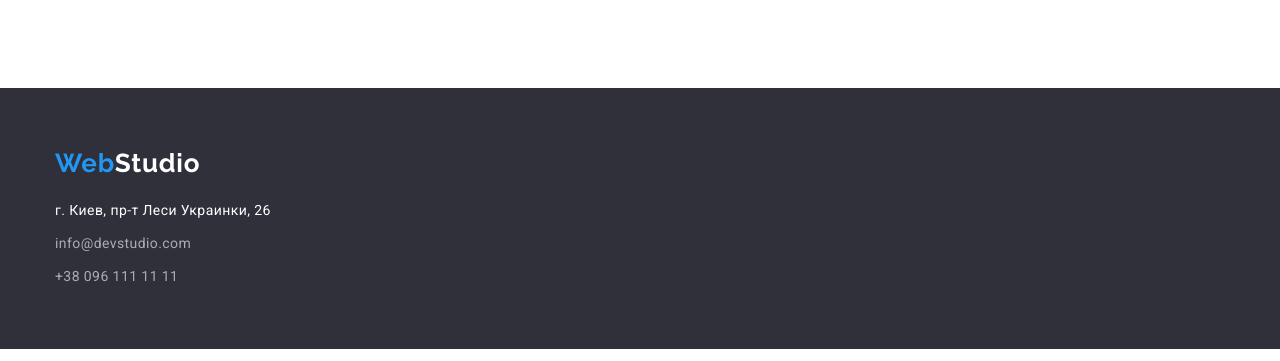
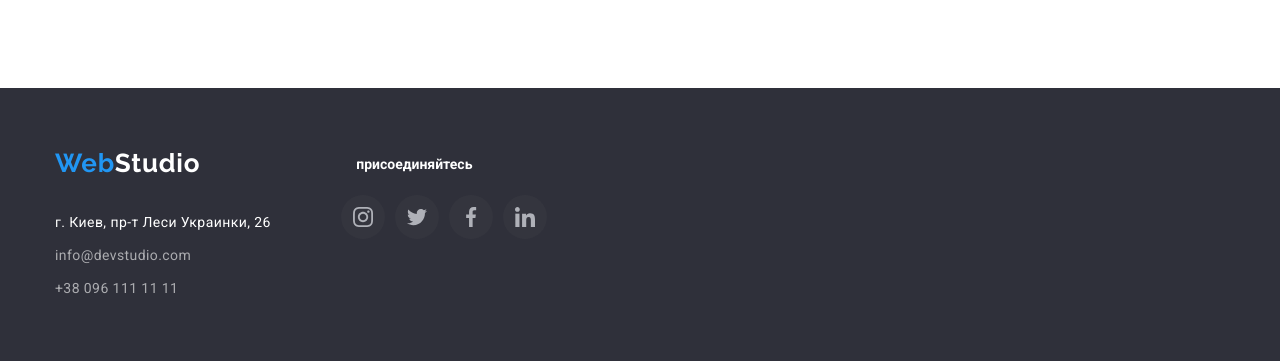
Before and after one commit to AnnaSobova/goit-markup-hw-04, a plain HTML site: page index.html in a window 1280 px wide. Shown: the part 2595-2956 px from the top of the page. Drawn offline with nearby package versions, Linux system fonts and the light colour scheme.

Commit message:
with footer

```diff
--- a/index.html
+++ b/index.html
@@ -234,7 +234,7 @@
             <section class="section">
                 <div class="container">
                     <h1 class="block_name"> Постоянные клиенты</h1>
-                    <ul class="clients">
+                    <ul class="clients list">
                         <li class="clients-card">
                     <a class="clients-list" href="">
                         <svg class="clients-list-logo" width="106" height="60">
@@ -283,15 +283,58 @@
         </main>
         <footer class="dark-thema">
             <div class="container">
-             <a class="link logo_foot " href=""> <span class="web-word-color">Web</span>Studio</a>
-        <address class="foot-space">
-        <ul class="list">
+             <ul class="list join">
+             <li >
+              <a class="link logo_foot " href=""> <span class="web-word-color">Web</span>Studio</a>
+
+             </li>
+             <li class="join-name-space">
+                <p class="join-name">присоединяйтесь</p>
+            </li>
+            </ul>
+
+            <div class="footer-info">
+ <address class="foot-space">
+
+              <ul class="list">
             <li class="foot-space-item"><a class="link_adress link list " href="https://goo.gl/maps/NwRdtHwd14dd7Rub6" target="_blank" rel="noopener noreferrer" >г. Киев, пр-т Леси Украинки, 26</a></li>
             <li class="foot-space-item"><a class="contact-mail-foot link list" href="mail:info@devstudio.com">info@devstudio.com</a></li>
             <li class="foot-space-item"><a class="contact-number-foot  link list" href="tel:+380961111111">+38 096 111 11 11</a></li>
+             </ul>
+ </address>
 
-        </ul>
-        </address>
+            <ul class="social-list-footer list ">
+                <li class="social-list-item">
+                    <a class="social-list-link-footer" href="">
+                        <svg class="social-list-icon" width="20" height="20">
+                            <use href="./img/sprite.svg#icon-instagram"></use>
+                        </svg>
+                    </a>
+                </li>
+                <li class="social-list-item">
+                    <a class="social-list-link-footer" href="">
+                        <svg class="social-list-icon" width="20" height="20">
+                            <use href="./img/sprite.svg#icon-twitter"></use>
+                        </svg>
+                    </a>
+                </li>
+                <li class="social-list-item">
+                    <a class="social-list-link-footer" href="">
+                        <svg class="social-list-icon" width="20" height="20">
+                            <use href="./img/sprite.svg#icon-facebook"></use>
+                        </svg>
+                    </a>
+                </li>
+                <li class="social-list-item">
+                    <a class="social-list-link-footer" href="">
+                        <svg class="social-list-icon" width="20" height="20">
+                            <use href="./img/sprite.svg#icon-linkedin"></use>
+                        </svg>
+                    </a>
+                </li>
+            </ul>
+        </div>
+
 
         </div>
         </footer>
--- a/styles.css
+++ b/styles.css
@@ -345,11 +345,6 @@ img {
   fill: var(--icon-grey-main-color);
 }
 
-/* .social-list-icon:hover,
-.social-list-icon:focus {
-  fill: #ffffff;
-} */
-
 .social-list-link:hover,
 .social-list-link:focus {
   background-color: var(--accent-color);
@@ -454,7 +449,7 @@ img {
 }
 .clients-list:hover,
 .clients-list:focus {
-  fill: var(--accent-color);
+  outline: 1px solid var(--accent-color);
 }
 .clients-card {
   display: block;
@@ -519,5 +514,49 @@ img {
   color: rgba(255, 255, 255, 0.6);
   cursor: pointer;
 }
+.join {
+  display: flex;
+  align-items: center;
+}
+.join-name {
+  font-family: var(--primary-font-family);
+  font-style: normal;
+  font-weight: 700;
+  font-size: 14px;
+  line-height: 16px;
+  color: var(--main-light-text-color);
+}
+.join-name-space {
+  padding-left: 156px;
+}
+.social-list-footer {
+  display: flex;
+  justify-content: space-between;
+  width: 206px;
+  margin-left: 70px;
+}
 
+.social-list-link-footer {
+  display: flex;
+  align-items: center;
+  justify-content: center;
+
+  width: 44px;
+  height: 44px;
+  background-color: rgba(100, 100, 100, 0.1);
+  border-radius: 50%;
+}
+
+.social-list-link-footer:hover,
+.social-list-link-footer:focus {
+  background-color: var(--accent-color);
+}
+
+.social-list-link-footer:hover .social-list-icon {
+  fill: #ffffff;
+}
+.footer-info {
+  display: flex;
+  align-items: baseline;
+}
 /* footer end */
```
